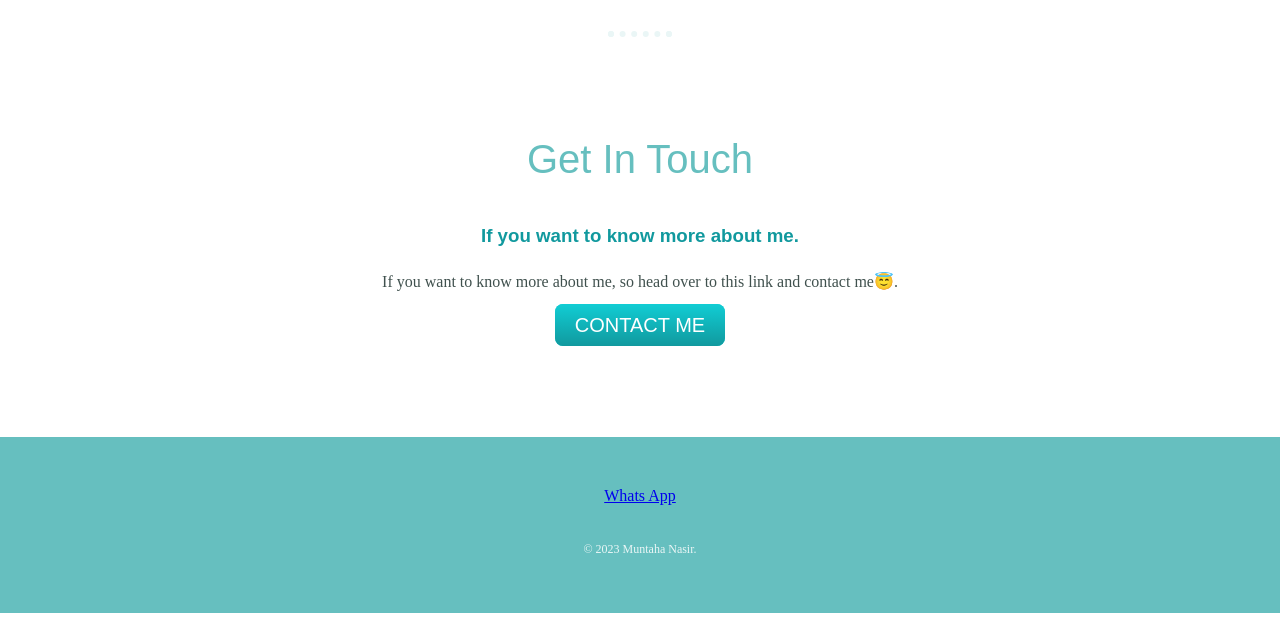
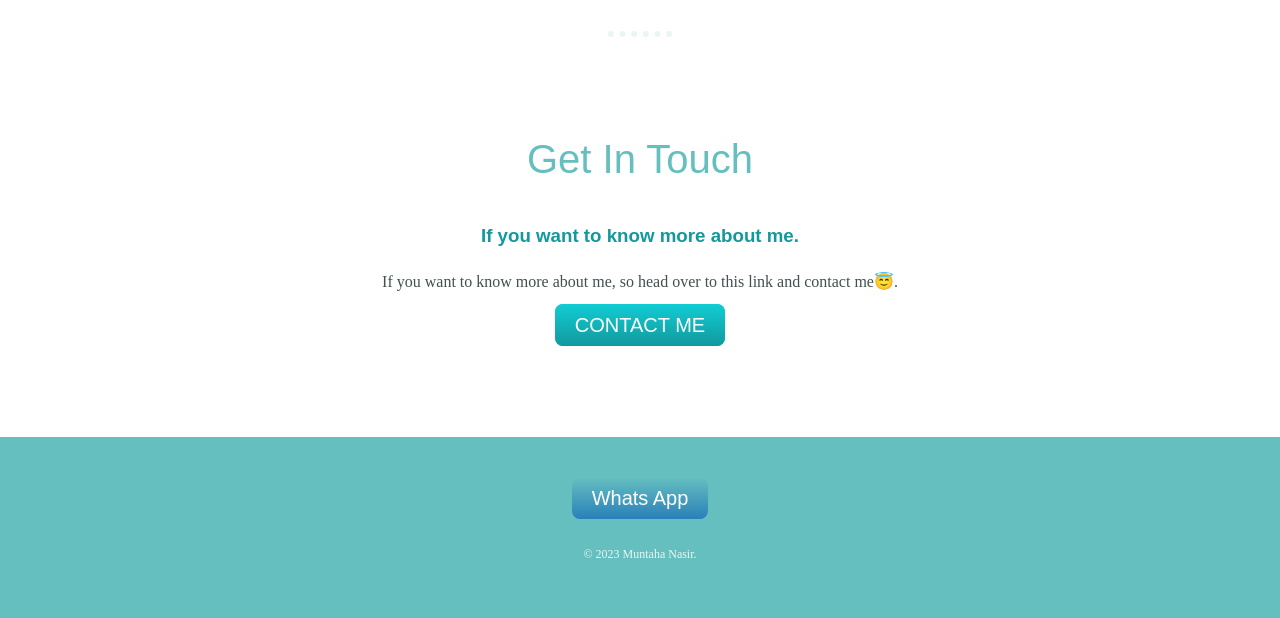
Before and after one commit to Muntahanasir4/cv, a plain HTML site: page index.html in a window 1280 px wide. Shown: the part 1785-2403 px from the top of the page. Drawn offline with Linux system fonts and the light colour scheme.

Commit message:
Update style.css

```diff
--- a/style.css
+++ b/style.css
@@ -174,6 +174,8 @@ bottom:300px;
 
 }
 
+.btn-2 { background: #66BFBF; background-image: -webkit-linear-gradient(top, #66BFBF, #2980b9); background-image: -moz-linear-gradient(top, #66BFBF, #2980b9); background-image: -ms-linear-gradient(top, #66BFBF, #2980b9); background-image: -o-linear-gradient(top, #66BFBF, #2980b9); background-image: linear-gradient(to bottom, #66BFBF, #2980b9); -webkit-border-radius: 8; -moz-border-radius: 8; border-radius: 8px; font-family: Arial; color: #ffffff; font-size: 20px; padding: 10px 20px 10px 20px; text-decoration: none; } .btn:hover { background: #3cb0fd; background-image: -webkit-linear-gradient(top, #3cb0fd, #3498db); background-image: -moz-linear-gradient(top, #3cb0fd, #3498db); background-image: -ms-linear-gradient(top, #3cb0fd, #3498db); background-image: -o-linear-gradient(top, #3cb0fd, #3498db); background-image: linear-gradient(to bottom, #3cb0fd, #3498db); text-decoration: none; }
+
 .copyright{
 
 color: #EAF6F6;
```
